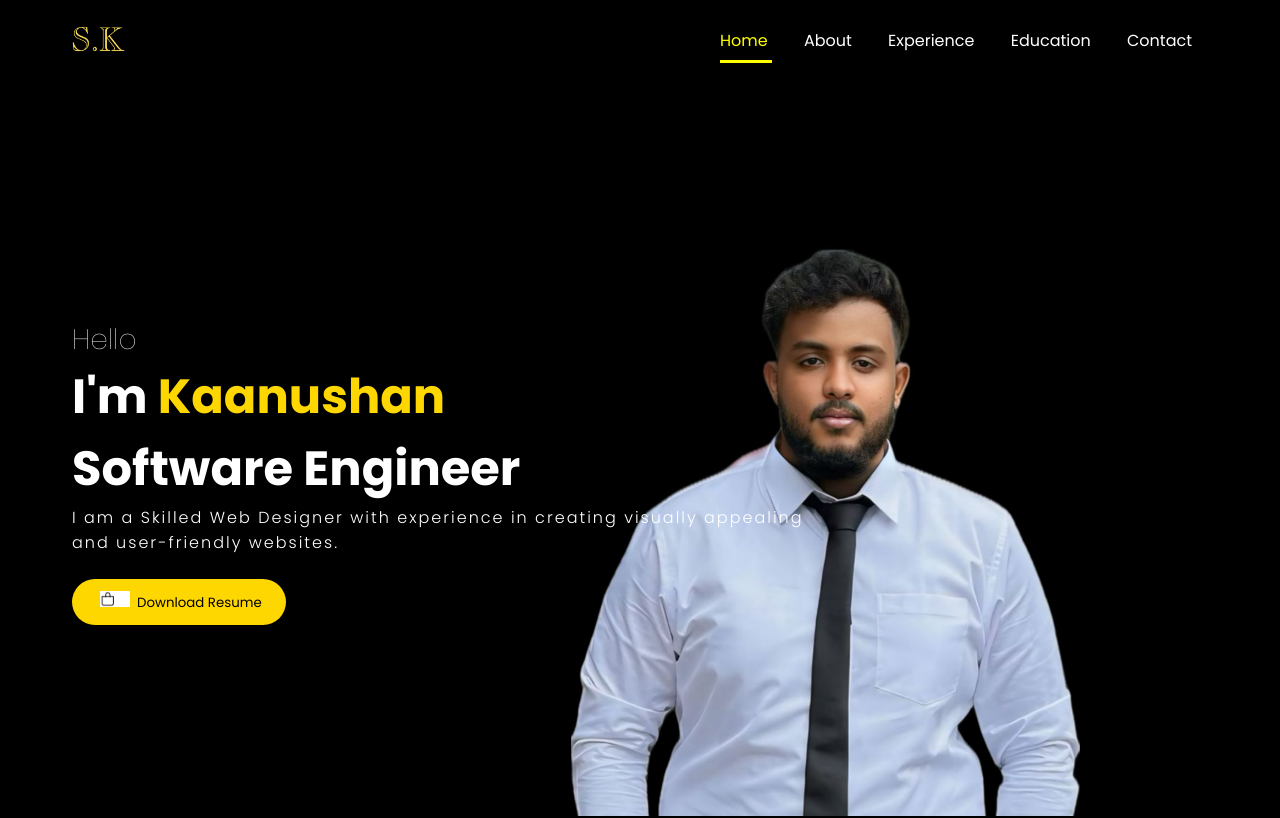
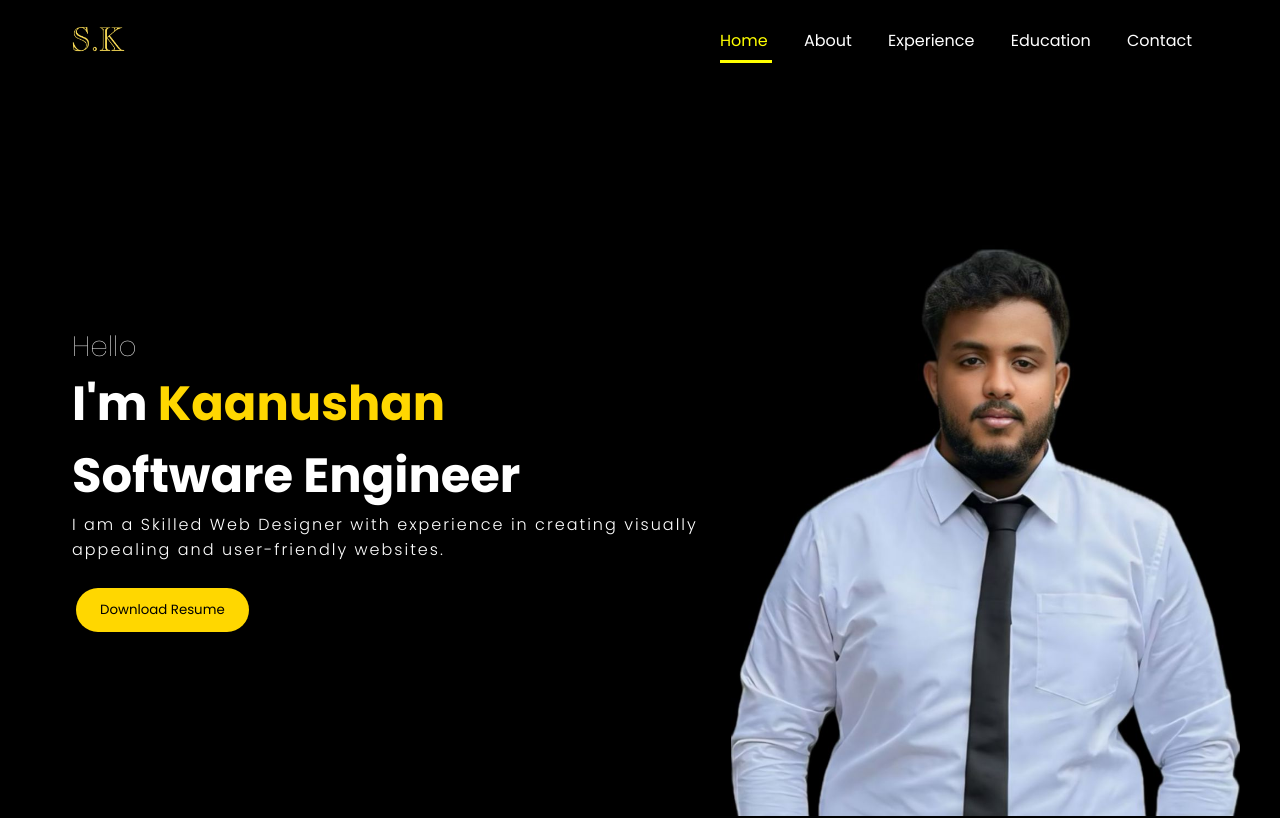
Before and after one commit to Kaanu0824/SK_Portfolio, a React (Create React App) app: page / in a window 1280 px wide. Shown: the top 818 px of the page. Built offline with nearby package versions, Linux system fonts and the light colour scheme.

Commit message:
UI Changes

```diff
--- a/src/components/Intro/intro.css
+++ b/src/components/Intro/intro.css
@@ -10,7 +10,7 @@
   .bg {
     position: absolute;
     top: 10rem;
-    right: 10rem;
+    right: 0rem;
     z-index: -1;
     object-fit: cover;
     height: 55rem;
@@ -49,12 +49,9 @@
     border: none;
     border-radius: 2rem;
     align-items: center;
-  }
-
-  .btnImg {
     object-fit: cover;
     margin: 0 0.25rem;
-    height: 1rem;
+
   }
 
   /* Blinking Animation */
--- a/src/components/Intro/intro.js
+++ b/src/components/Intro/intro.js
@@ -1,5 +1,4 @@
 import React from 'react';
-import btnImg from '../../assets/hire.png';
 import bg from '../../assets/Intro.JPG';
 import './intro.css';
 
@@ -12,7 +11,7 @@ function Intro() {
           I'm <span className="introName">Kaanushan</span> <br /> Software Engineer
         </span>
         <p className="IntroPara">
-          I am a Skilled Web Designer with experience in creating visually
+          I am a Skilled Web Designer with experience in creating visually <br/>
           appealing and user-friendly websites.
         </p>
         <a
@@ -20,9 +19,7 @@ function Intro() {
           target="_blank"
           rel="noopener noreferrer"
         >
-          <button className="btn">
-            <img src={btnImg} alt="Hire" className="btnImg" /> Download Resume
-          </button>
+          <button className="btn"> Download Resume</button>
         </a>
       </div>
       <img src={bg} alt="Background" className="bg" />
```
Also changed, not shown: src/assets/btn.png (added).
